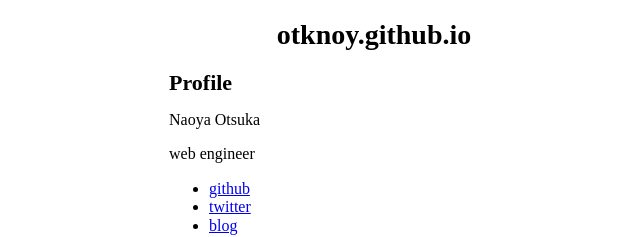
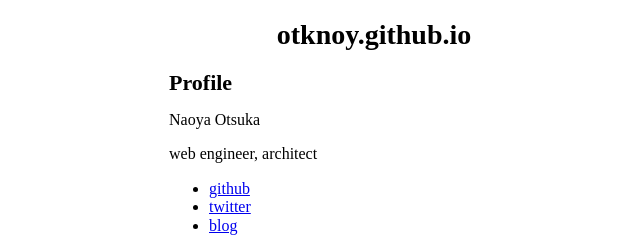
Before and after one commit to otknoy/otknoy.github.io, a Next.js app: page / in a window 1280 px wide. Shown: the top 237 px of the page, without its empty margins (266-906 px from the left). Built offline with nearby package versions, Linux system fonts and the light colour scheme.

Commit message:
add my title

```diff
--- a/src/components/organisms/Profile.tsx
+++ b/src/components/organisms/Profile.tsx
@@ -12,7 +12,7 @@
         <Text>Naoya Otsuka</Text>
       </p>
       <p>
-        <Text>web engineer</Text>
+        <Text>web engineer, architect</Text>
       </p>
     </div>
 
```
Also changed, not shown: 1 other file (tests, documents, lock files or other folders).
